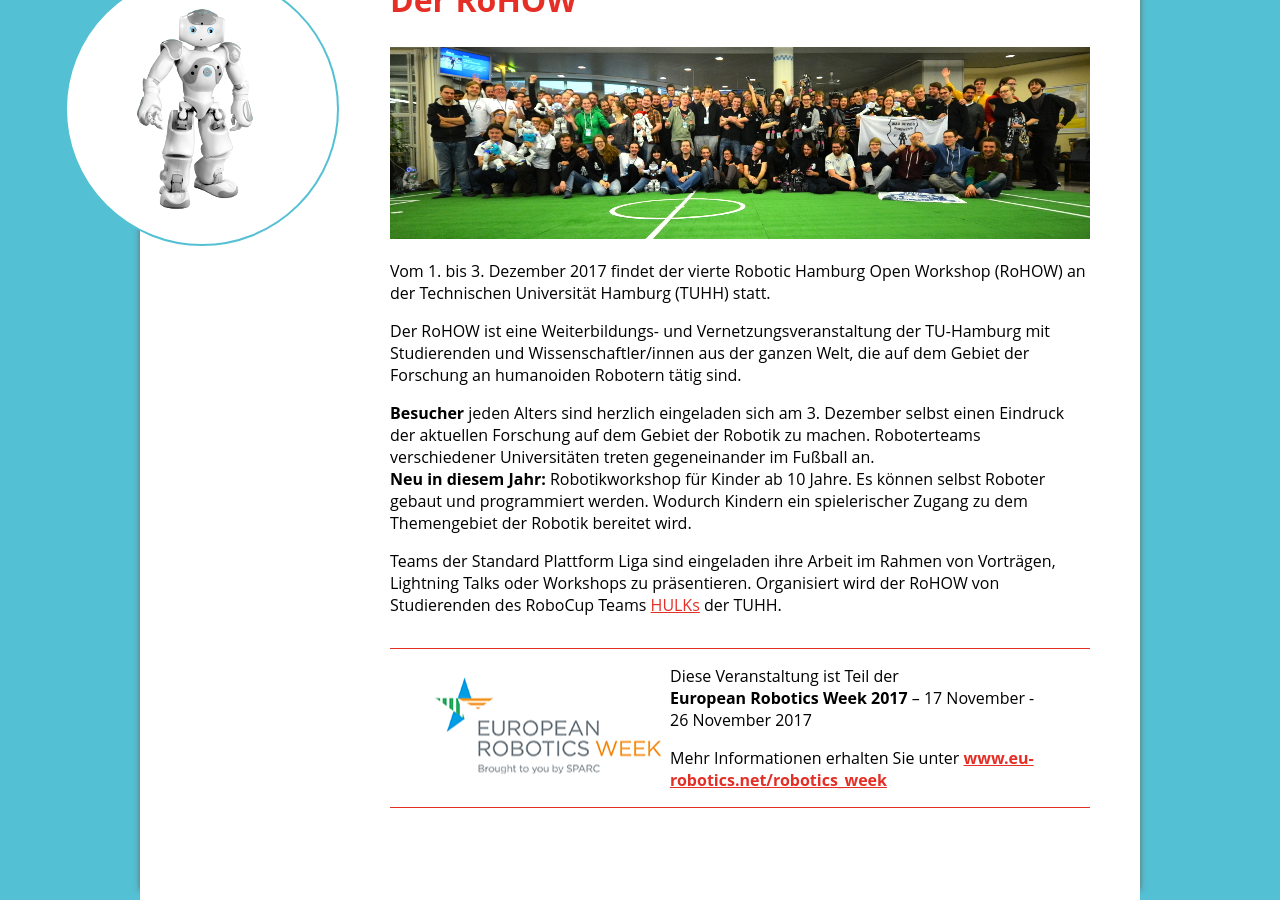
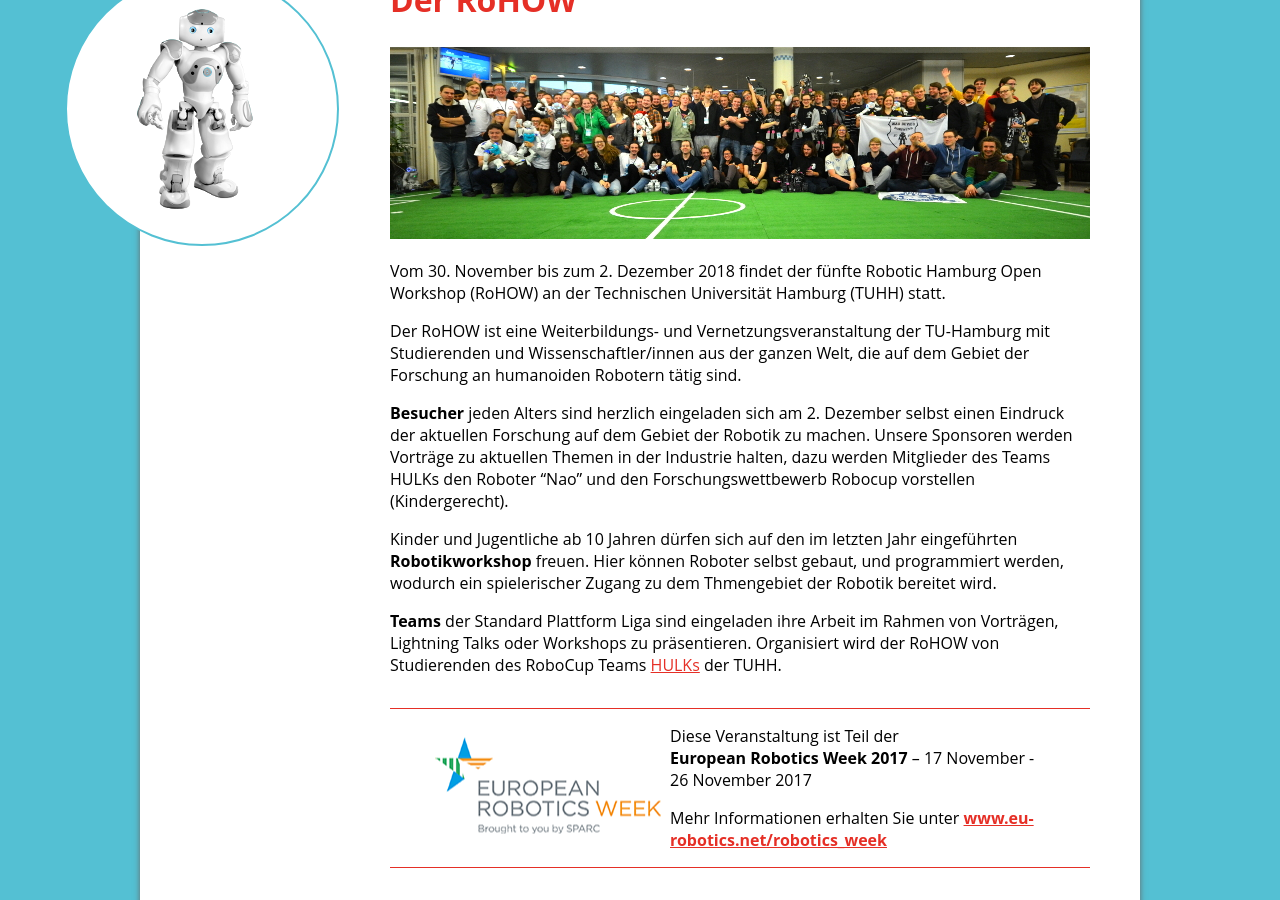
Before and after one commit to RHOrga/rhorga.github.io, a Jekyll site: the page built from 2018/de/index.md, in a window 1280 px wide and 900 px high, scrolled down 303 px. Built offline with Jekyll 4.4.1, drawn with Linux system fonts in a browser that asks for light colours.

Commit message:
Update main page text for 2018 (de/en)

```diff
--- a/2018/de/index.md
+++ b/2018/de/index.md
@@ -8,21 +8,23 @@
 
 ![Gruppenfoto](/assets/img/teams2016.jpg){: width="700" height="192"}
 
-Vom 1. bis 3. Dezember 2017 findet der vierte Robotic Hamburg Open Workshop
+Vom 30. November bis zum 2. Dezember 2018 findet der fünfte Robotic Hamburg Open Workshop
 (RoHOW) an der Technischen Universität Hamburg (TUHH) statt.
 
 Der RoHOW ist eine Weiterbildungs- und Vernetzungsveranstaltung der TU-Hamburg
 mit Studierenden und Wissenschaftler/innen aus der ganzen Welt, die auf dem
 Gebiet der Forschung an humanoiden Robotern tätig sind.
 
-**Besucher** jeden Alters sind herzlich eingeladen sich am 3. Dezember selbst einen
-Eindruck der aktuellen Forschung auf dem Gebiet der Robotik zu machen.
-Roboterteams verschiedener Universitäten treten gegeneinander im Fußball an.
-**Neu in diesem Jahr:** Robotikworkshop für Kinder ab 10 Jahre. Es können
-selbst Roboter gebaut und programmiert werden. Wodurch Kindern ein spielerischer
-Zugang zu dem Themengebiet der Robotik bereitet wird.
+**Besucher** jeden Alters sind herzlich eingeladen sich am 2. Dezember selbst einen
+Eindruck der aktuellen Forschung auf dem Gebiet der Robotik zu machen. Unsere Sponsoren werden
+Vorträge zu aktuellen Themen in der Industrie halten, dazu werden Mitglieder des Teams HULKs
+den Roboter "Nao" und den Forschungswettbewerb Robocup vorstellen (Kindergerecht).
 
-Teams der Standard Plattform Liga sind eingeladen ihre Arbeit im Rahmen von
+Kinder und Jugentliche ab 10 Jahren dürfen sich auf den im letzten Jahr eingeführten
+**Robotikworkshop** freuen. Hier können Roboter selbst gebaut, und programmiert werden, wodurch ein
+spielerischer Zugang zu dem Thmengebiet der Robotik bereitet wird.
+
+**Teams** der Standard Plattform Liga sind eingeladen ihre Arbeit im Rahmen von
 Vorträgen, Lightning Talks oder Workshops zu präsentieren. Organisiert wird der
 RoHOW von Studierenden des RoboCup Teams <a
 href="https://www.hulks.de/">HULKs</a> der TUHH.
```
Also changed, not shown: 2018/en/index.md (+9 -6 lines).
